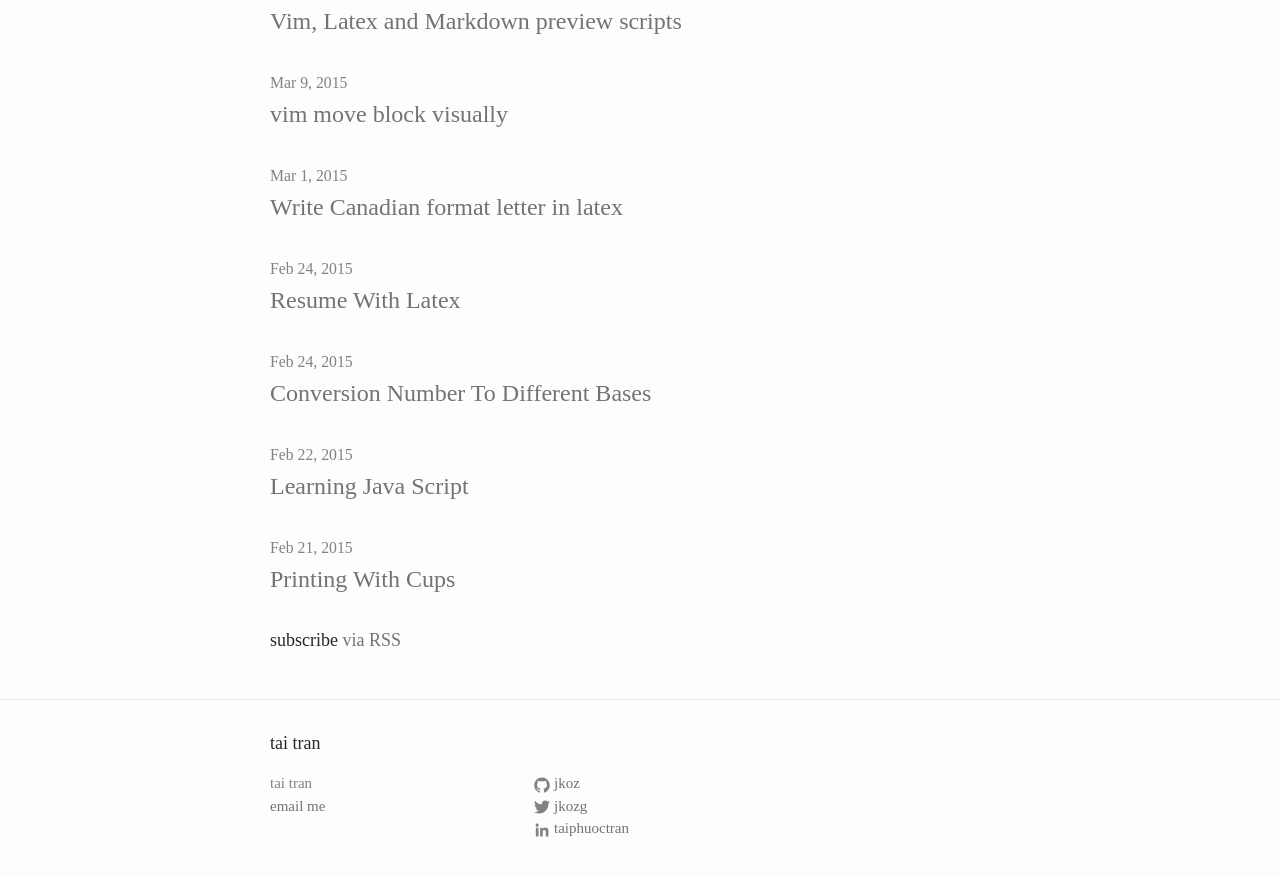
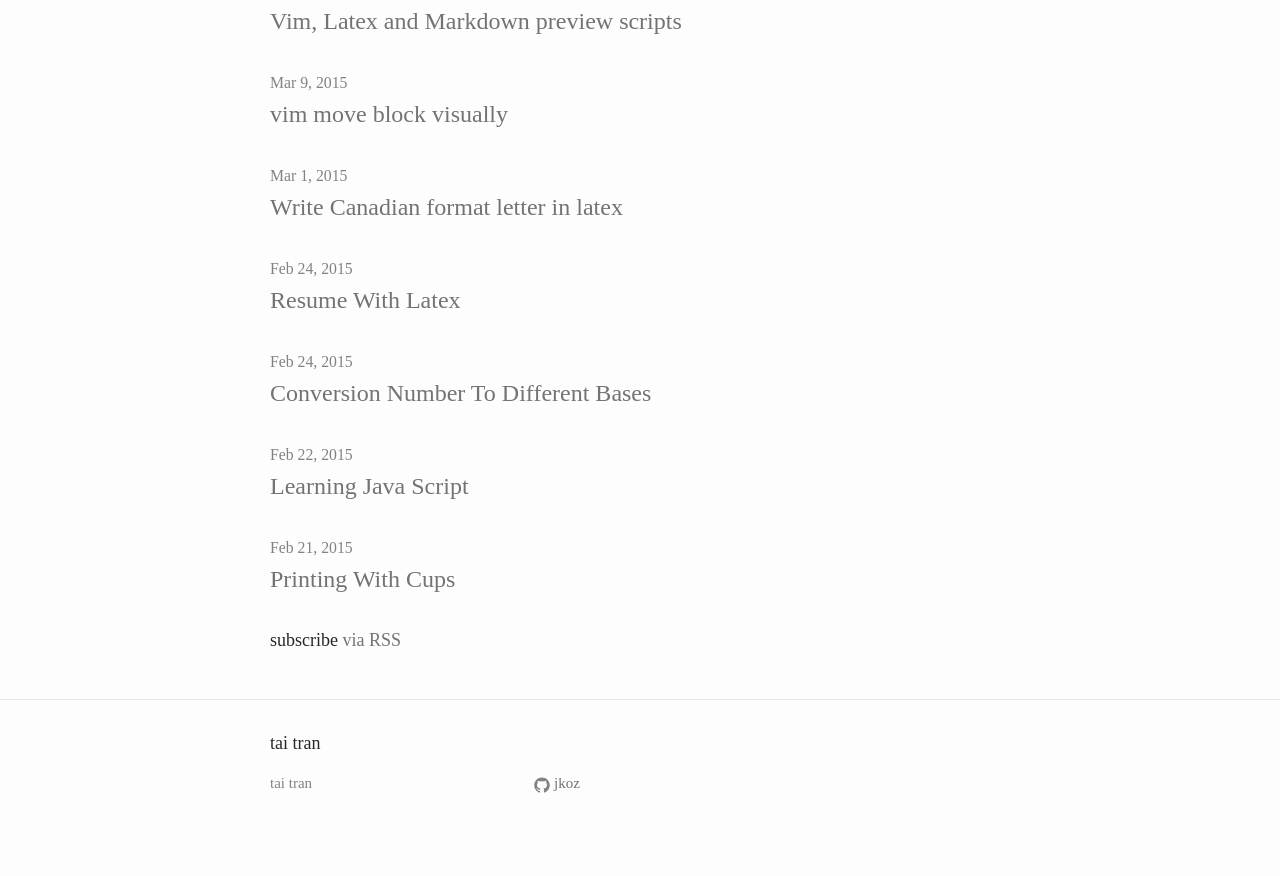
Before and after one commit to jkoz/jkoz.github.io, a Jekyll site: the page built from index.html, in a window 1280 px wide and 900 px high, scrolled down 1649 px. Shown: the top 876 px of the window. Built offline with Jekyll 4.4.1, drawn with Linux system fonts in a browser that asks for light colours; some web fonts are replaced; after the commit the page ends 2504 px from its top, so only the background shows below that.

Commit message:
remove email

```diff
--- a/_config.yml
+++ b/_config.yml
@@ -1,12 +1,12 @@
 # Site settings
 title: tai tran
-email: <a href=http://www.google.com/recaptcha/mailhide/d?k=01zVKKWwg8CTY4dkRtTYYtAw==&c=mVccyyNAqlWSdbz0SHrC7SXABFzgpCysCKLJ75jdD30=>email me</a>
+#email: <a href=http://www.google.com/recaptcha/mailhide/d?k=01zVKKWwg8CTY4dkRtTYYtAw==&c=mVccyyNAqlWSdbz0SHrC7SXABFzgpCysCKLJ75jdD30=>email me</a>
 description: > # this means to ignore newlines until "baseurl:"
 baseurl: "" # the subpath of your site, e.g. /blog/
 url: "http://jkoz.github.io" # the base hostname & protocol for your site
-twitter_username: jkozg
+#twitter_username: jkozg
 github_username:  jkoz
-linkedin_username: taiphuoctran
+#linkedin_username: taiphuoctran
 
 # Build settings
 markdown: kramdown
--- a/_includes/footer.html
+++ b/_includes/footer.html
@@ -8,7 +8,9 @@
       <div class="footer-col  footer-col-1">
         <ul class="contact-list">
           <li>{{ site.title }}</li>
+          {% if site.email %}
           <li><a href="mailto:{{ site.email }}">{{ site.email }}</a></li>
+          {% endif %}
         </ul>
       </div>
 
```
